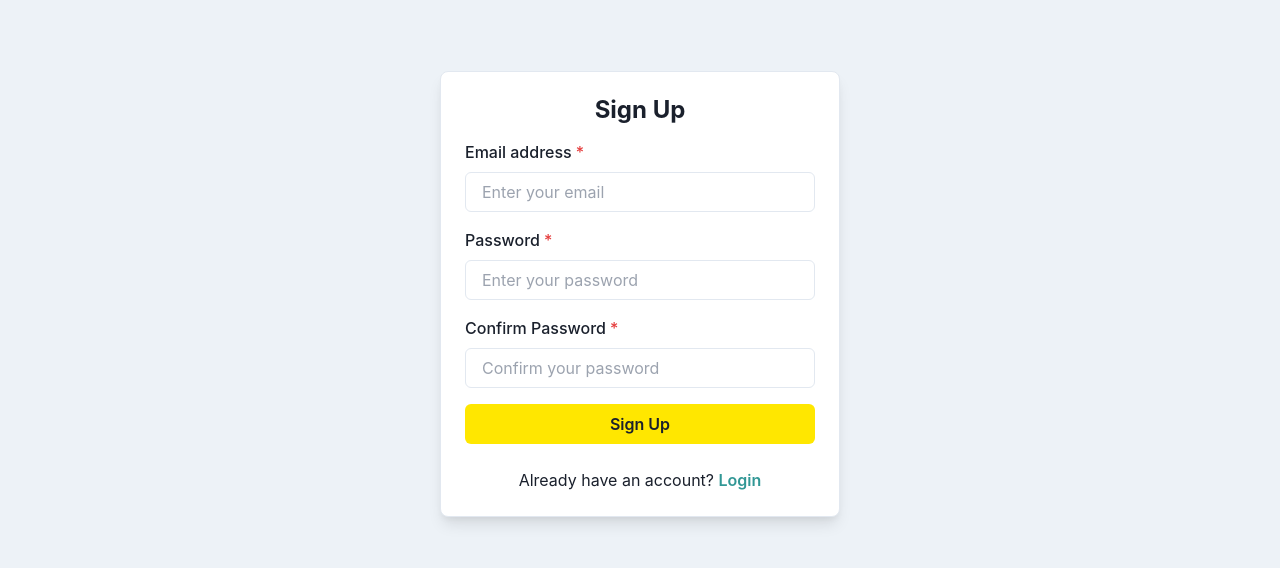
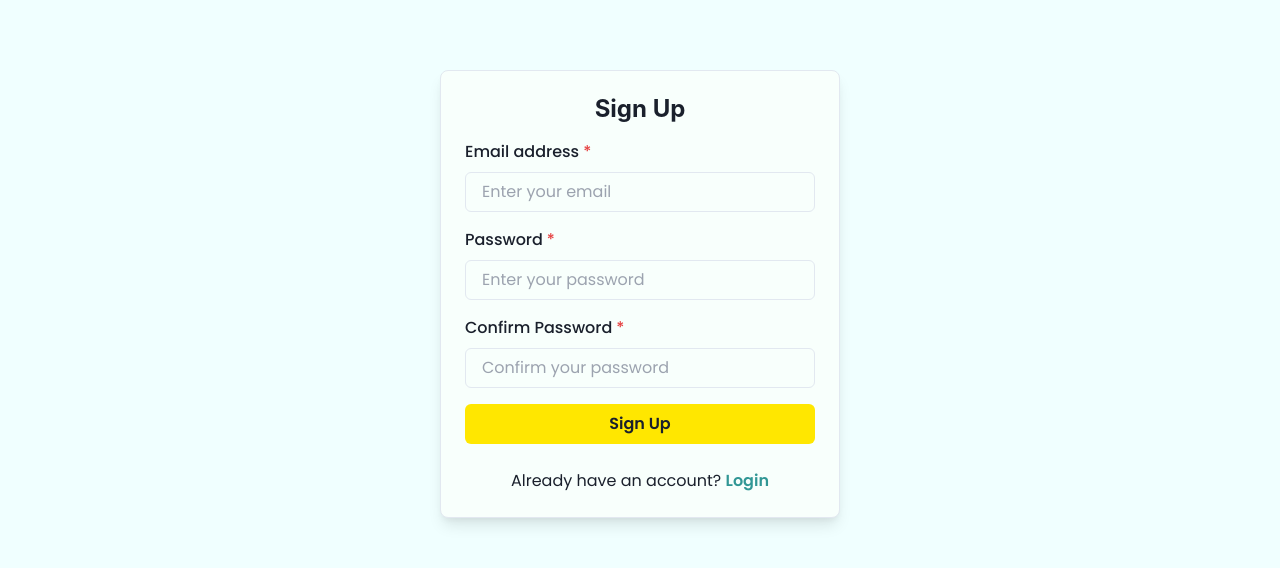
Before and after one commit to Abhishek10351/employee-management, a Next.js app in the folder client/: page /auth/signup in a window 1280 px wide. Shown: the part 193-761 px from the top of the page. Built offline with nearby package versions, Linux system fonts and the light colour scheme; no server answers.

Commit message:
update: UI

```diff
--- a/client/components/auth/login/LogIn.tsx
+++ b/client/components/auth/login/LogIn.tsx
@@ -67,7 +67,6 @@ export default function Login() {
             display="flex"
             justifyContent="center"
             alignItems="center"
-            bg="gray.100"
         >
             <Box
                 w="full"
@@ -76,7 +75,8 @@ export default function Login() {
                 borderWidth={1}
                 borderRadius="lg"
                 boxShadow="lg"
-                bg="white"
+                bg={"var(--form-color)"}
+                fontFamily={"var(--font-primary)"}
             >
                 <Heading mb={4} fontSize="2xl" textAlign="center">
                     Login
--- a/client/components/auth/signup/SignUp.tsx
+++ b/client/components/auth/signup/SignUp.tsx
@@ -73,7 +73,7 @@ export default function SignUp() {
                 if (err.response && err.response.data) {
                     if (
                         err.response.headers["content-type"].includes(
-                            "text/html"
+                            "text/html",
                         )
                     ) {
                         toast({
@@ -115,7 +115,6 @@ export default function SignUp() {
             display="flex"
             justifyContent="center"
             alignItems="center"
-            bg="gray.100"
         >
             <Box
                 w="full"
@@ -124,7 +123,8 @@ export default function SignUp() {
                 borderWidth={1}
                 borderRadius="lg"
                 boxShadow="lg"
-                bg="white"
+                bg={"var(--form-color)"}
+                fontFamily={"var(--font-primary)"}
             >
                 <Heading mb={4} fontSize="2xl" textAlign="center">
                     Sign Up
@@ -168,6 +168,7 @@ export default function SignUp() {
                             width="full"
                             isLoading={loading}
                             loadingText="Creating Account"
+                            _hover={{ bg: "yellow.300" }}
                         >
                             Sign Up
                         </Button>
--- a/client/components/home/hero/Hero.tsx
+++ b/client/components/home/hero/Hero.tsx
@@ -216,12 +216,13 @@ export default function Hero() {
             <Box
                 position="absolute"
                 bottom={{ base: "80px", md: "5" }}
-                left="40%"
+                left="50%"
                 transform="translateX(-50%)"
                 display="flex"
                 flexDirection="column"
                 alignItems="center"
                 animation={`${bounce} 2s infinite`}
+                cursor="pointer"
             >
                 <Box
                     backgroundColor="var(--menu-color)"
```
